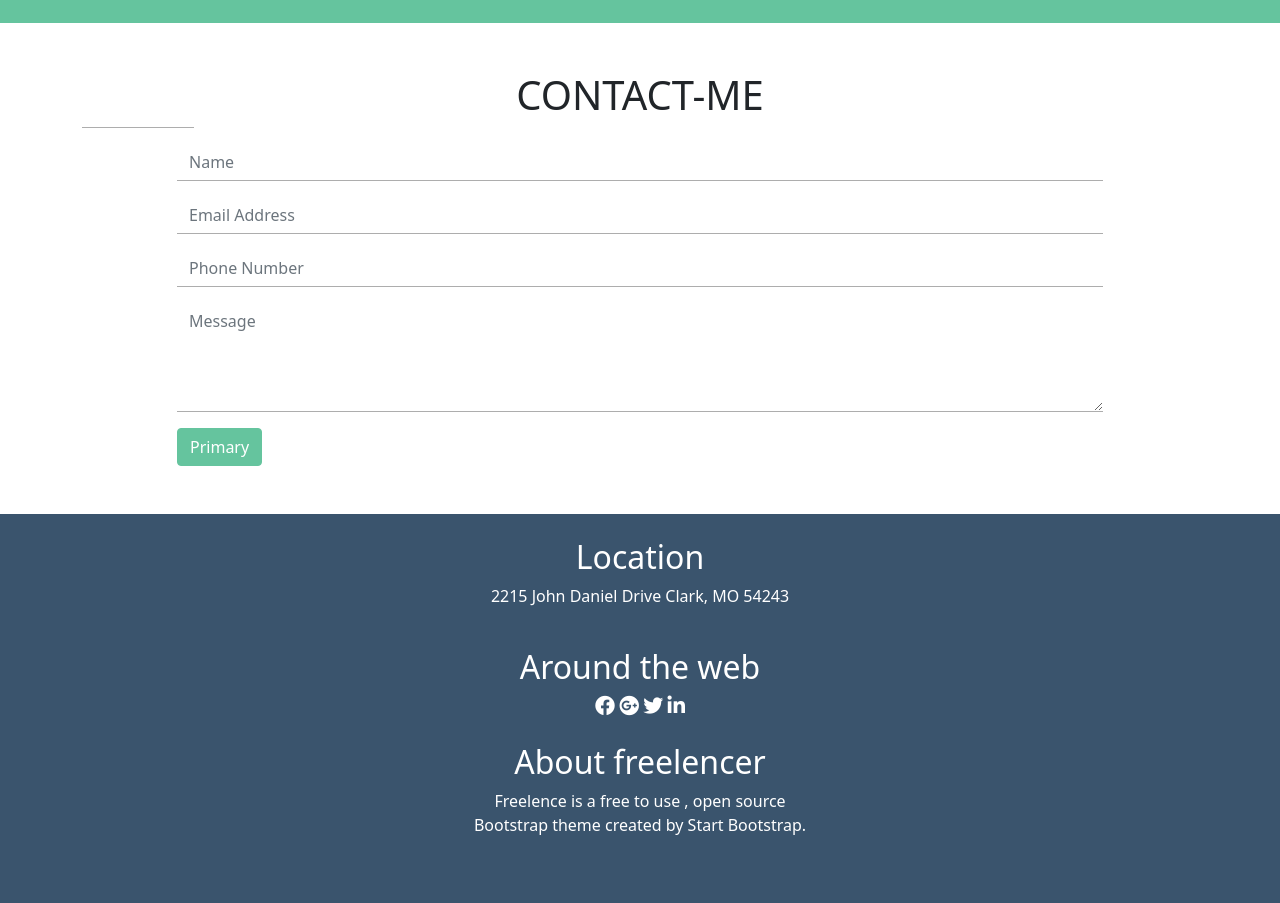
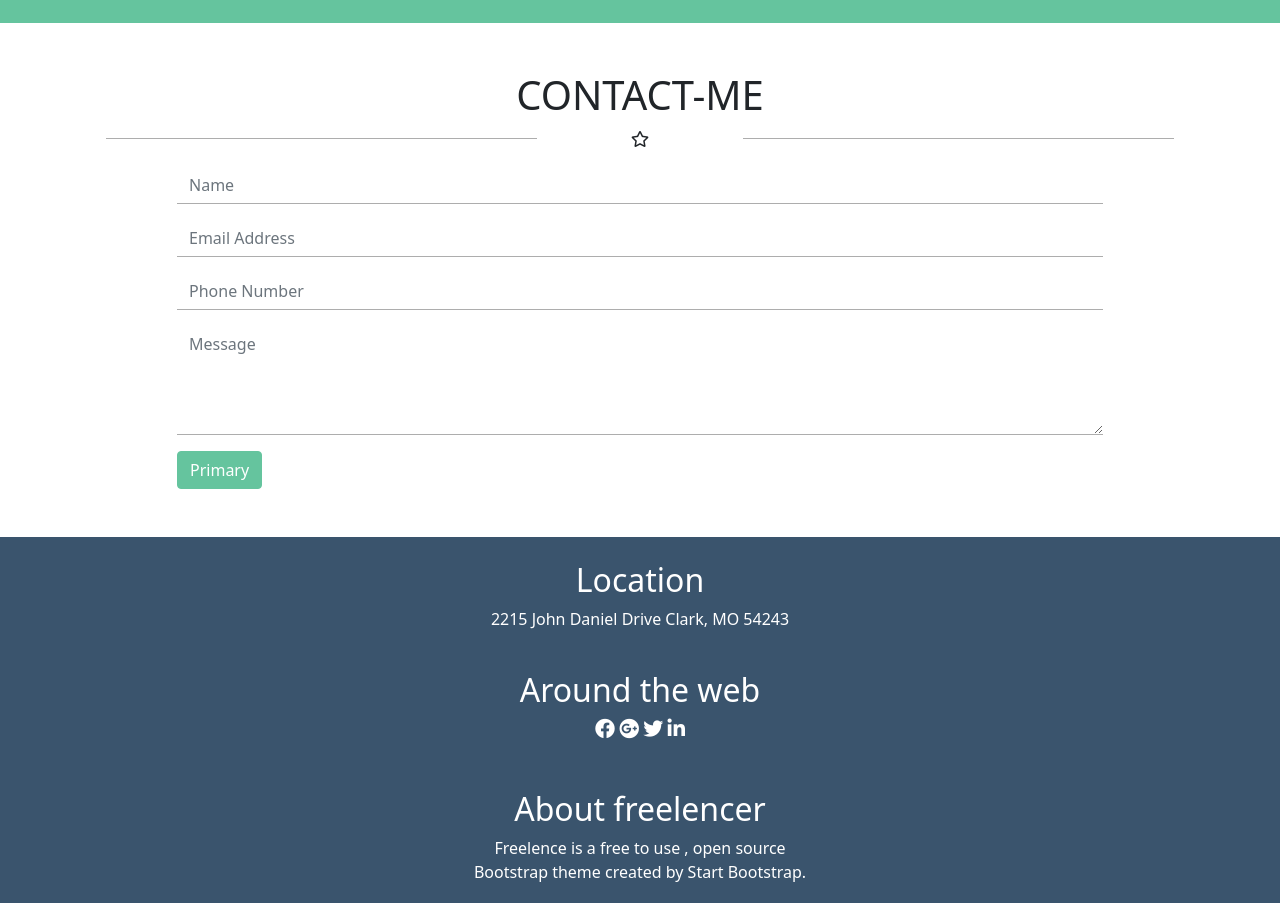
Before and after one commit to MorenaFischione/html-css-bootstrap-freelancer, a plain HTML site: page index.html in a window 1280 px wide. Shown: the part 1480-2383 px from the top of the page. Drawn offline with nearby package versions, Linux system fonts and the light colour scheme.

Commit message:
prova inserimento stellina

```diff
--- a/css/style.css
+++ b/css/style.css
@@ -85,10 +85,5 @@ p.text-about {
 
 .line {
     width: 100%;
+    border-bottom: 1px solid rgb(173, 173, 173);
 }
-
-.line-borde {
-    width: 10%;
-    border-bottom: 1px solid rgb(173, 173, 173);
-
-}
--- a/index.html
+++ b/index.html
@@ -120,8 +120,18 @@
             <div class="row">
                 <div class="col-12">
                     <h1 class="text-center">CONTACT-ME</h1>
-                    <div class="line">
-                        <p class="line-borde"></p>
+                    <div class="container">
+                        <div class="row align-items-center">
+                            <div class="col-md-5">
+                                <p class="line"></p>
+                            </div>
+                            <div class="col-2 text-center">
+                                <p><i class="far fa-star"></i></p>
+                            </div>
+                            <div class="col-md-5">
+                                <p class="line"></p>
+                            </div>
+                        </div>
                     </div>
                 </div>
             </div>
@@ -157,7 +167,7 @@
                         <h2 class="title">Location</h2>
                         <p>2215 John Daniel Drive Clark, MO 54243</p>
                     </div>
-                    <div class="pb-4 col-12">
+                    <div class="pb-5 col-12">
                         <div class="container">
                             <div class="row">
                                 <div class="col-12">
@@ -174,7 +184,7 @@
                             </div>
                         </div>
                     </div>
-                    <div class="pb-4 col-12 col-md-4">
+                    <div class="col-12 col-md-4">
                         <h2 class="title">About freelencer</h2>
                         <p>Freelence is  a free to use , open source Bootstrap theme created by <span>Start Bootstrap.</span></p>
                     </div>
```
